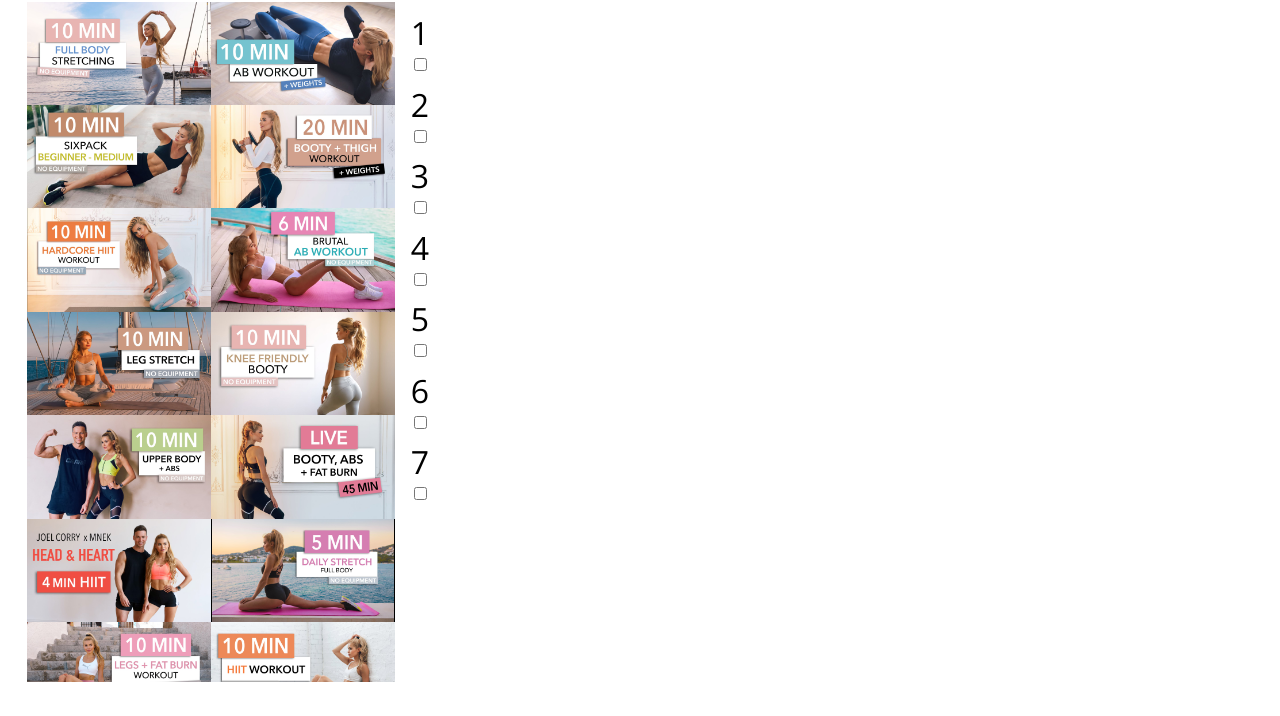
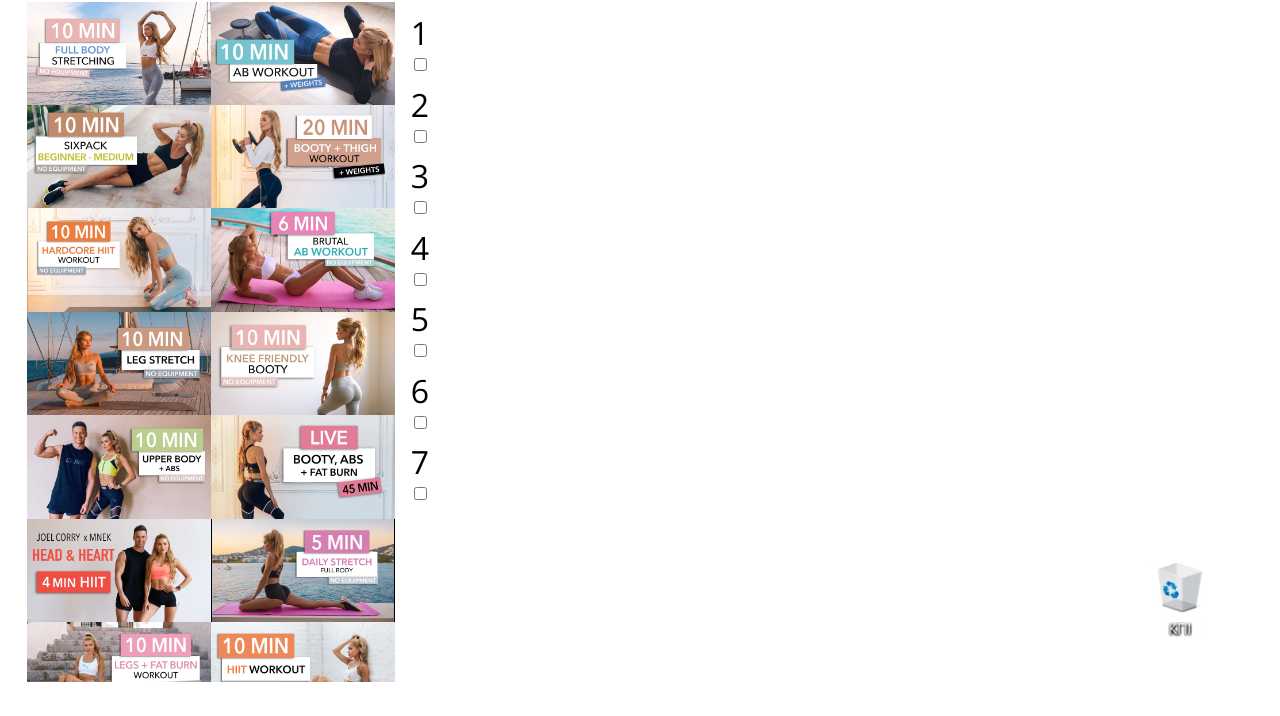
Before and after one commit to soniadotcom/Sport-planner, a plain HTML site: page index.html in a window 1280 px wide. Shown: the part 84-800 px from the top of the page. Drawn offline with nearby package versions, Linux system fonts and the light colour scheme.

Commit message:
Update style.css

```diff
--- a/css/style.css
+++ b/css/style.css
@@ -189,7 +189,7 @@ input[type=checkbox] {
 
 
 #remove {
-    background-image: url(../img/kpi.PNG);
+    background-image: url(../img/kpi.jpg);
     background-size: cover;
     height: 16vh;
     width: 16vh;
```
